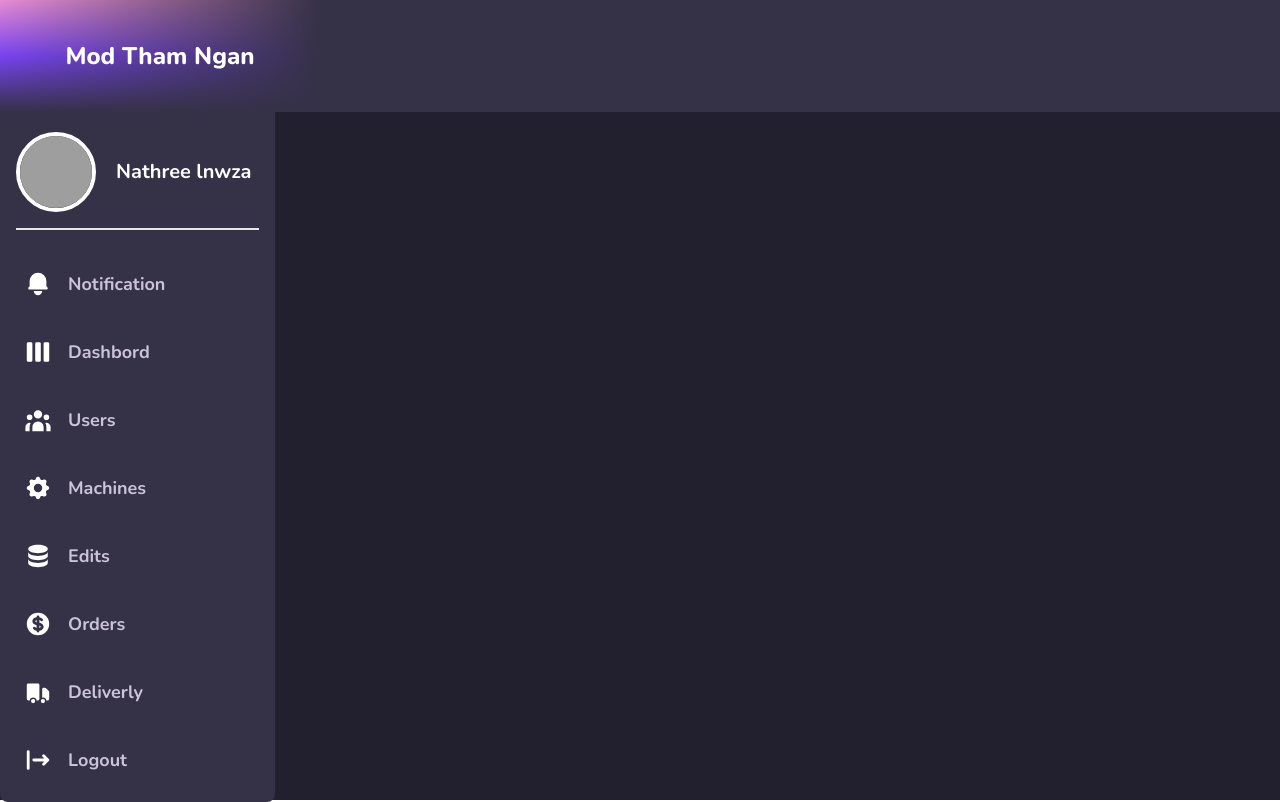
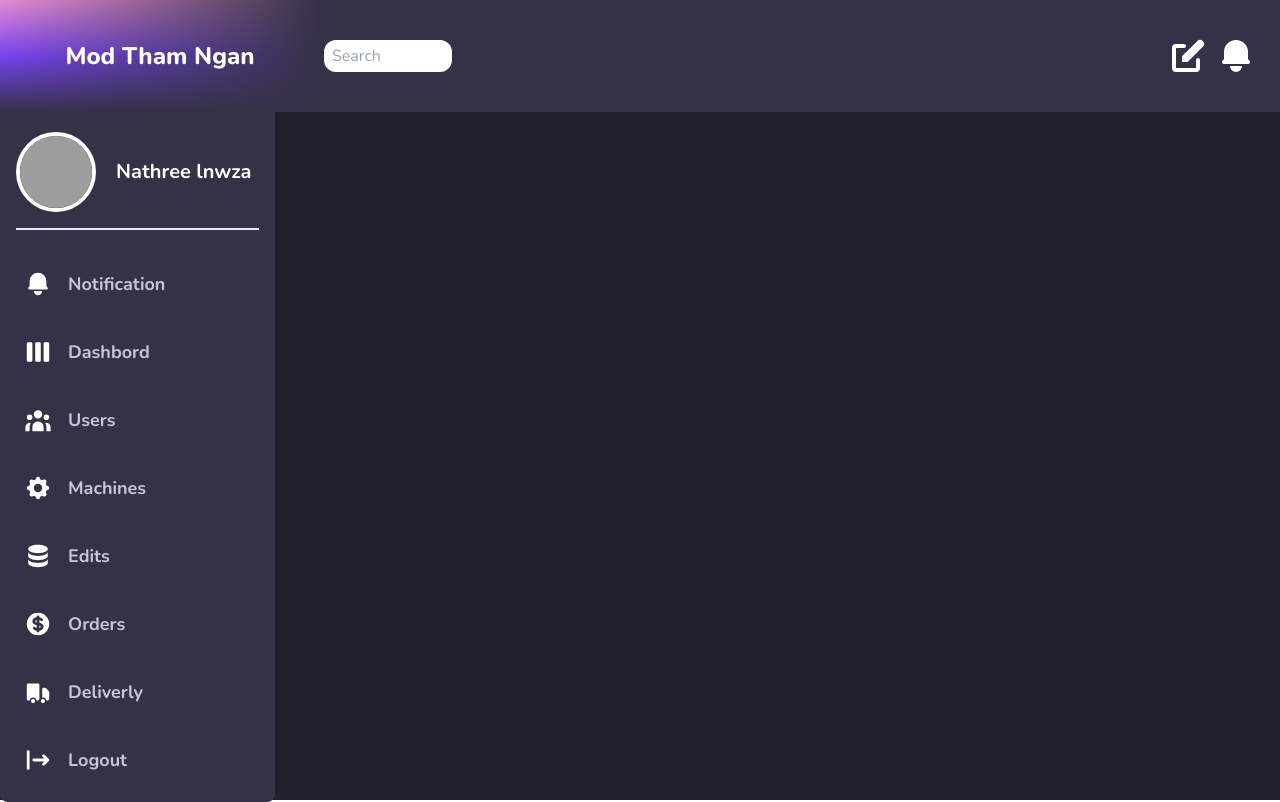
Before and after one commit to riflowth/mod-tham-ngarn, a Next.js app in the folder packages/frontend/: page / in a window 1280 px wide. Built offline with nearby package versions, Linux system fonts and the light colour scheme; grey boxes are pictures that could not be loaded.

Commit message:
feat:add searchbar

```diff
--- a/packages/frontend/src/components/Widget.tsx
+++ b/packages/frontend/src/components/Widget.tsx
@@ -1,8 +1,27 @@
 /* eslint-disable @next/next/no-img-element */
+import { BellIcon, PencilAltIcon } from "@heroicons/react/solid";
 import React from "react";
 
 const Widget = () => {
-  return <div className="flex-[6] bg-[#353147] "></div>;
+  return (
+    <div className="flex-[6] bg-[#353147] flex items-center sm:justify-between">
+      {/*Left item*/}
+
+      <div className="px-1">
+        <input
+          type="text"
+          className="w-32 h-8 px-2 rounded-xl "
+          placeholder="Search"
+        />
+      </div>
+
+      {/*  Right item*/}
+      <div className="flex justify-between px-6 space-x-2 md:w-2xl">
+        <PencilAltIcon className="w-10 h-10 text-white" />
+        <BellIcon className="w-10 h-10 text-white" />
+      </div>
+    </div>
+  );
 };
 
 export default Widget;
```
